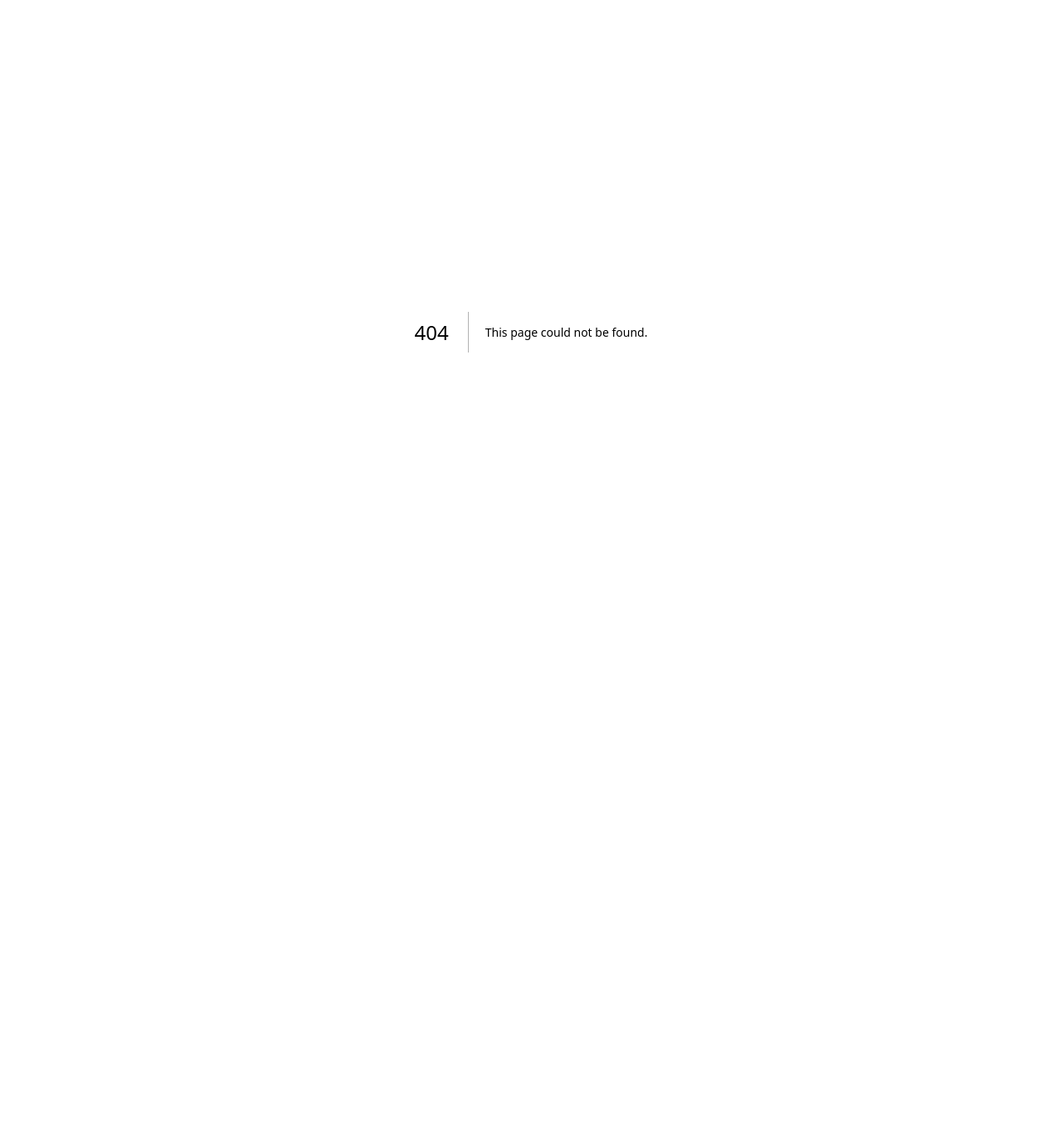
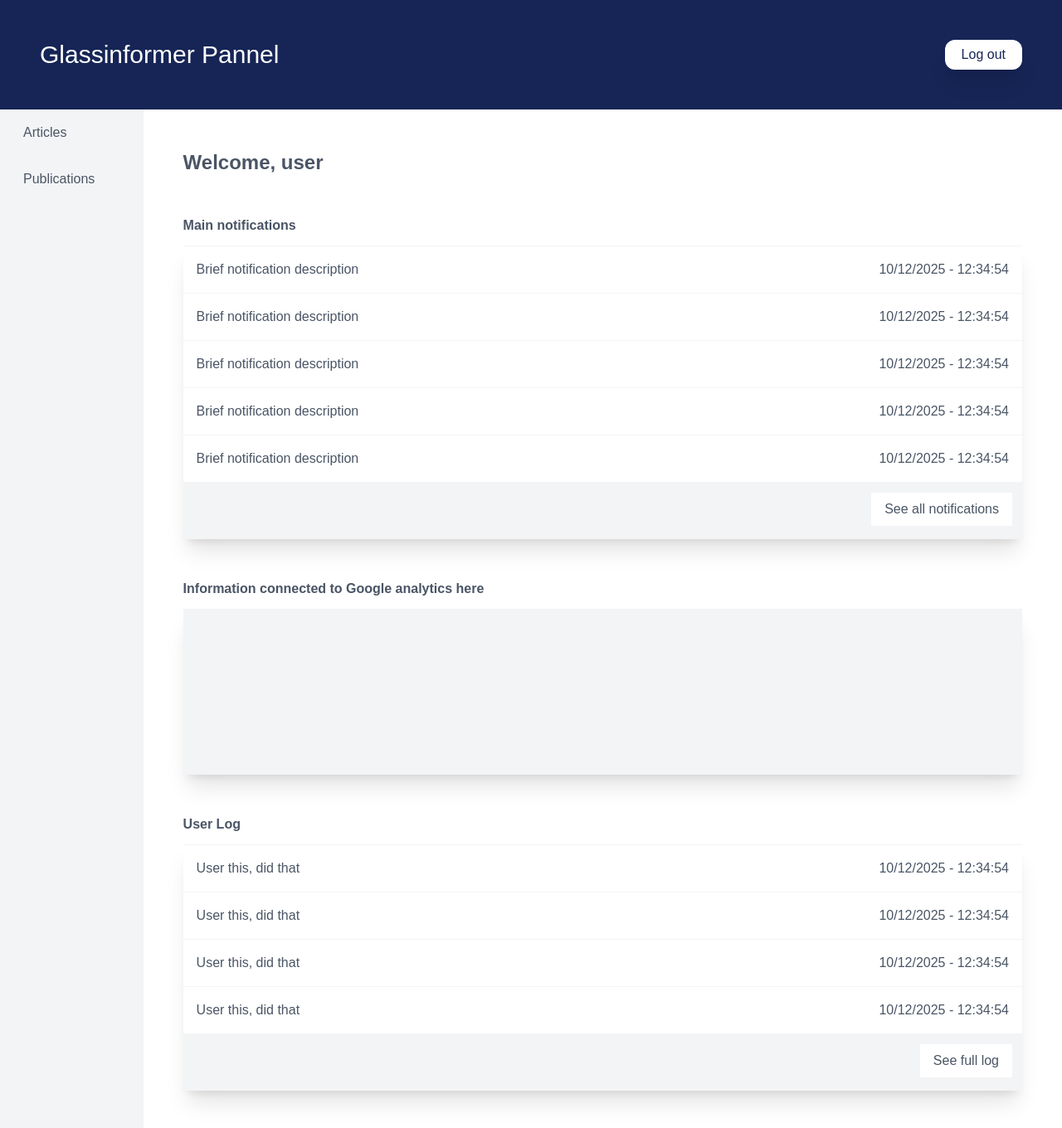
Before and after one commit to frankgimeno3/glassinformer_panel, a Next.js app: page /logged in a window 1280 px wide. Before the commit this address had no page. Shown: the top 1360 px of the page at 83% size. Before the commit the page ends 800 px from the top, so only its background shows below. Built offline with nearby package versions, Linux system fonts and the light colour scheme.

Commit message:
cambios estilos dashboard

```diff
--- /dev/null
+++ b/app/logged/layout.tsx
@@ -0,0 +1,43 @@
+import type { Metadata } from "next";
+import { Geist, Geist_Mono } from "next/font/google";
+import "../globals.css";
+import Topnav from "./logged_components/Topnav";
+import Leftnav from "./logged_components/Leftnav";
+
+const geistSans = Geist({
+  variable: "--font-geist-sans",
+  subsets: ["latin"],
+});
+
+const geistMono = Geist_Mono({
+  variable: "--font-geist-mono",
+  subsets: ["latin"],
+});
+
+export const metadata: Metadata = {
+  title: "Create Next App",
+  description: "Generated by create next app",
+};
+
+export default function RootLayout({
+  children,
+}: Readonly<{
+  children: React.ReactNode;
+}>) {
+  return (
+    <html lang="en">
+      <body
+        className={`${geistSans.variable} ${geistMono.variable} antialiased`}
+      >
+
+        <div className="flex flex-col ">
+          <Topnav />
+          <div className="flex flex-row bg-gray-100 min-h-screen text-gray-600 w-full">
+            <Leftnav />
+              {children}
+          </div>
+        </div>
+      </body>
+    </html>
+  );
+}
--- /dev/null
+++ b/app/logged/logged_components/Leftnav.tsx
@@ -0,0 +1,25 @@
+"use client"
+import { useRouter } from 'next/navigation';
+import { FC } from 'react';
+
+interface LeftnavProps {
+
+}
+
+const Leftnav: FC<LeftnavProps> = ({ }) => {
+  const router = useRouter()
+  return (
+    <div className='flex flex-col bg-gray-100 pl-3 ' style={{"width":"200px"}}>
+        <div className='flex flex-row  hover:bg-gray-200/50 hover:text-gray-900 pl-4 py-4 cursor-pointer'
+        onClick={()=>{router.push('/logged/pages/articles')}}>
+            <p>Articles</p>
+        </div>
+        <div className='flex flex-row  hover:bg-gray-200/50 hover:text-gray-900 pl-4 py-4 cursor-pointer'
+        onClick={()=>{router.push('/logged/pages/publications')}}>
+            <p>Publications</p>
+        </div>
+    </div>
+  );
+};
+
+export default Leftnav;
--- /dev/null
+++ b/app/logged/logged_components/Topnav.tsx
@@ -0,0 +1,23 @@
+"use client"
+import { useRouter } from 'next/navigation';
+import React, { FC } from 'react';
+
+interface TopnavProps {
+
+}
+
+const Topnav: FC<TopnavProps> = ({ }) => {
+    const router = useRouter()
+  return (
+    <nav className='flex flex-row bg-blue-950 text-white justify-between p-12'>
+        <p className='text-3xl hover:font-bold'
+        onClick={()=>{router.push('/logged')}}>Glassinformer Pannel</p>
+
+        <button className='bg-white text-blue-950 cursor-pointer hover:bg-gray-100/80 px-5 py-1 rounded-xl shadow-xl'>
+        Log out
+        </button>
+    </nav>
+  );
+};
+
+export default Topnav;
--- /dev/null
+++ b/app/logged/page.tsx
@@ -0,0 +1,76 @@
+"use client"
+
+import React, { FC } from 'react';
+import Leftnav from './logged_components/Leftnav';
+
+interface LoggedProps {
+
+}
+
+const Logged: FC<LoggedProps> = ({ }) => {
+  return (
+    <div className='flex flex-col w-full bg-white p-12'>
+
+      <p className='font-bold text-2xl'>Welcome, user</p>
+
+      <p className='mt-12 font-bold mb-3'>Main notifications</p>
+      <div className=' flex flex-col bg-gray-100 pb-1 shadow-xl border-t border-gray-100'>
+        <div className='flex flex-row justify-between bg-white p-4  border-b border-gray-100 cursor-pointer hover:bg-white/70'>
+          <p>Brief notification description</p>
+          <p>10/12/2025 - 12:34:54</p>
+        </div>
+        <div className='flex flex-row justify-between bg-white p-4  border-b border-gray-100 cursor-pointer hover:bg-white/70'>
+          <p>Brief notification description</p>
+          <p>10/12/2025 - 12:34:54</p>
+        </div>
+        <div className='flex flex-row justify-between bg-white p-4  border-b border-gray-100 cursor-pointer hover:bg-white/70'>
+          <p>Brief notification description</p>
+          <p>10/12/2025 - 12:34:54</p>
+        </div>
+        <div className='flex flex-row justify-between bg-white p-4  border-b border-gray-100 cursor-pointer hover:bg-white/70'>
+          <p>Brief notification description</p>
+          <p>10/12/2025 - 12:34:54</p>
+        </div>
+        <div className='flex flex-row justify-between bg-white p-4  border-b border-gray-100 cursor-pointer hover:bg-white/70'>
+          <p>Brief notification description</p>
+          <p>10/12/2025 - 12:34:54</p>
+        </div>
+        <div className='flex flex-row justify-end'>
+          <button className='bg-white text-gray-600 hover:bg-white/50 px-4 py-2 m-3 cursor-pointer'>
+            See all notifications
+          </button>
+        </div>
+      </div>
+
+        <p className='mt-12 font-bold mb-3'>Information connected to Google analytics here</p>
+        <div className='bg-gray-100 w-full shadow-xl' style={{   "height": "200px" }}></div>
+
+        <p className='mt-12 font-bold mb-3'>User Log</p>
+      <div className=' flex flex-col bg-gray-100 pb-1 shadow-xl border-t border-gray-100'>
+          <div className='flex flex-row justify-between bg-white p-4  border-b border-gray-100'>
+            <p>User this, did that</p>
+            <p>10/12/2025 - 12:34:54</p>
+          </div>
+          <div className='flex flex-row justify-between bg-white p-4  border-b border-gray-100'>
+            <p>User this, did that</p>
+            <p>10/12/2025 - 12:34:54</p>
+          </div>
+          <div className='flex flex-row justify-between bg-white p-4  border-b border-gray-100'>
+            <p>User this, did that</p>
+            <p>10/12/2025 - 12:34:54</p>
+          </div>
+          <div className='flex flex-row justify-between bg-white p-4  border-b border-gray-100'>
+            <p>User this, did that</p>
+            <p>10/12/2025 - 12:34:54</p>
+          </div>
+          <div className='flex flex-row justify-end'>
+            <button className='bg-white text-gray-600 hover:bg-white/50 px-4 py-2 m-3 cursor-pointer'>
+              See full log
+            </button>
+          </div>
+        </div>
+      </div>
+      );
+};
+
+      export default Logged;
--- /dev/null
+++ b/app/logged/pages/articles/create/page.tsx
@@ -0,0 +1,13 @@
+import React, { FC } from 'react';
+
+interface CreateArticleProps {
+
+}
+
+const CreateArticle: FC<CreateArticleProps> = ({ }) => {
+  return (
+    <div>CreateArticle</div>
+  );
+};
+
+export default CreateArticle;
--- /dev/null
+++ b/app/logged/pages/articles/page.tsx
@@ -0,0 +1,13 @@
+import React, { FC } from 'react';
+
+interface ArticlesProps {
+
+}
+
+const Articles: FC<ArticlesProps> = ({ }) => {
+  return (
+    <div>Articles</div>
+  );
+};
+
+export default Articles;
--- /dev/null
+++ b/app/logged/pages/publications/create/page.tsx
@@ -0,0 +1,13 @@
+import React, { FC } from 'react';
+
+interface CreatePublicationProps {
+
+}
+
+const CreatePublication: FC<CreatePublicationProps> = ({ }) => {
+  return (
+    <div>CreatePublication</div>
+  );
+};
+
+export default CreatePublication;
--- /dev/null
+++ b/app/logged/pages/publications/page.tsx
@@ -0,0 +1,13 @@
+import React, { FC } from 'react';
+
+interface PublicationsProps {
+
+}
+
+const Publications: FC<PublicationsProps> = ({ }) => {
+  return (
+    <div>Publications</div>
+  );
+};
+
+export default Publications;
--- a/app/page.tsx
+++ b/app/page.tsx
@@ -1,65 +1,78 @@
-import Image from "next/image";
+"use client"
+ import { FC } from 'react';
 
-export default function Home() {
-  return (
-    <div className="flex min-h-screen items-center justify-center bg-zinc-50 font-sans dark:bg-black">
-      <main className="flex min-h-screen w-full max-w-3xl flex-col items-center justify-between py-32 px-16 bg-white dark:bg-black sm:items-start">
-        <Image
-          className="dark:invert"
-          src="/next.svg"
-          alt="Next.js logo"
-          width={100}
-          height={20}
-          priority
-        />
-        <div className="flex flex-col items-center gap-6 text-center sm:items-start sm:text-left">
-          <h1 className="max-w-xs text-3xl font-semibold leading-10 tracking-tight text-black dark:text-zinc-50">
-            To get started, edit the page.tsx file.
-          </h1>
-          <p className="max-w-md text-lg leading-8 text-zinc-600 dark:text-zinc-400">
-            Looking for a starting point or more instructions? Head over to{" "}
-            <a
-              href="https://vercel.com/templates?framework=next.js&utm_source=create-next-app&utm_medium=appdir-template-tw&utm_campaign=create-next-app"
-              className="font-medium text-zinc-950 dark:text-zinc-50"
-            >
-              Templates
-            </a>{" "}
-            or the{" "}
-            <a
-              href="https://nextjs.org/learn?utm_source=create-next-app&utm_medium=appdir-template-tw&utm_campaign=create-next-app"
-              className="font-medium text-zinc-950 dark:text-zinc-50"
-            >
-              Learning
-            </a>{" "}
-            center.
-          </p>
+interface LoginProps {
+
+}
+
+const Home: FC<LoginProps> = ({ }) => {
+    return (
+        <div className='flex flex-col bg-white items-center justify-center min-h-screen'>
+            <form // onSubmit={handleLogin}
+                className="flex flex-col gap-4 bg-gray-900 p-8 rounded shadow-md w-full max-w-md" >
+                <h2 className="text-2xl text-white font-semibold mb-4 text-center">
+                    Ingrese email y contraseña
+                </h2>
+
+                <input
+                    type="text"
+                    placeholder="Introduzca su email"
+                    // value={employeeNumber}
+                    // onChange={(e) => setEmployeeNumber(e.target.value)}
+                    className="p-2 rounded bg-black border border-gray-700 text-white placeholder-gray-400"
+                    required
+                />
+
+                <div className="relative">
+                    <input
+                        // type={showPassword ? 'text' : 'password'}
+                        placeholder="Introduzca su contraseña"
+                        // value={password}
+                        // onChange={(e) => setPassword(e.target.value)}
+                        className="p-2 rounded bg-black border border-gray-700 text-white placeholder-gray-400 w-full pr-10"
+                        required
+                    />
+                    <button
+                        type="button"
+                        // onClick={() => setShowPassword(!showPassword)}
+                        className="absolute inset-y-0 right-2 flex items-center text-gray-400 hover:text-gray-200"
+                        tabIndex={-1}
+                        aria-label={
+                            // showPassword ? 'Ocultar contraseña' :
+                            'Mostrar contraseña'}
+                    >
+                        {/* {showPassword ? (
+                                <svg xmlns="http://www.w3.org/2000/svg" className="h-5 w-5 cursor-pointer" fill="none" viewBox="0 0 24 24" stroke="currentColor" strokeWidth={2}>
+                                    <path strokeLinecap="round" strokeLinejoin="round" d="M6 18L18 6M6 6l12 12" />
+                                </svg>
+                            ) : (
+                                <svg xmlns="http://www.w3.org/2000/svg" className="h-5 w-5 cursor-pointer" fill="none" viewBox="0 0 24 24" stroke="currentColor" strokeWidth={2}>
+                                    <path strokeLinecap="round" strokeLinejoin="round" d="M15 12a3 3 0 11-6 0 3 3 0 016 0z" />
+                                    <path strokeLinecap="round" strokeLinejoin="round" d="M2.458 12C3.732 7.943 7.523 5 12 5c4.477 0 8.268 2.943 9.542 7-1.274 4.057-5.065 7-9.542 7-4.477 0-8.268-2.943-9.542-7z" />
+                                </svg>
+                            )} */}
+                    </button>
+
+                </div>
+
+                {/* {error && (
+                        <div className="flex flex-col text-red-500 text-sm text-center">
+                            <p>ERROR:</p>
+                            <p>{error}</p>
+                        </div>
+                    )} */}
+
+                <button
+                    type="submit"
+                    className="bg-white text-black py-2 rounded hover:bg-gray-300 transition cursor-pointer"
+                >
+                    Identificarse
+                </button>
+
+            </form>
+
         </div>
-        <div className="flex flex-col gap-4 text-base font-medium sm:flex-row">
-          <a
-            className="flex h-12 w-full items-center justify-center gap-2 rounded-full bg-foreground px-5 text-background transition-colors hover:bg-[#383838] dark:hover:bg-[#ccc] md:w-[158px]"
-            href="https://vercel.com/new?utm_source=create-next-app&utm_medium=appdir-template-tw&utm_campaign=create-next-app"
-            target="_blank"
-            rel="noopener noreferrer"
-          >
-            <Image
-              className="dark:invert"
-              src="/vercel.svg"
-              alt="Vercel logomark"
-              width={16}
-              height={16}
-            />
-            Deploy Now
-          </a>
-          <a
-            className="flex h-12 w-full items-center justify-center rounded-full border border-solid border-black/[.08] px-5 transition-colors hover:border-transparent hover:bg-black/[.04] dark:border-white/[.145] dark:hover:bg-[#1a1a1a] md:w-[158px]"
-            href="https://nextjs.org/docs?utm_source=create-next-app&utm_medium=appdir-template-tw&utm_campaign=create-next-app"
-            target="_blank"
-            rel="noopener noreferrer"
-          >
-            Documentation
-          </a>
-        </div>
-      </main>
-    </div>
-  );
-}
+    );
+};
+
+export default Home;
```
Also changed, not shown: app/logged/pages/articles/[id_article]/page.tsx (added), app/logged/pages/publications/[id_publication]/page.tsx (added).
